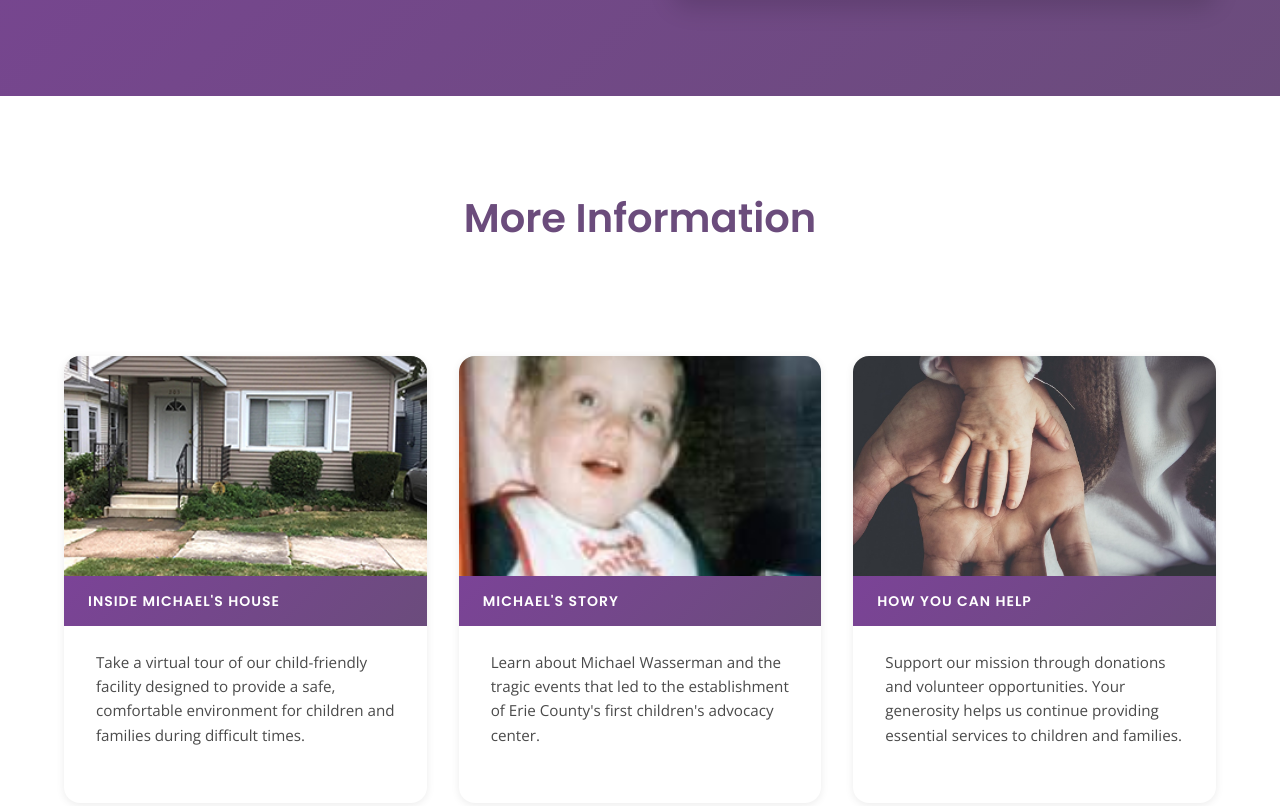
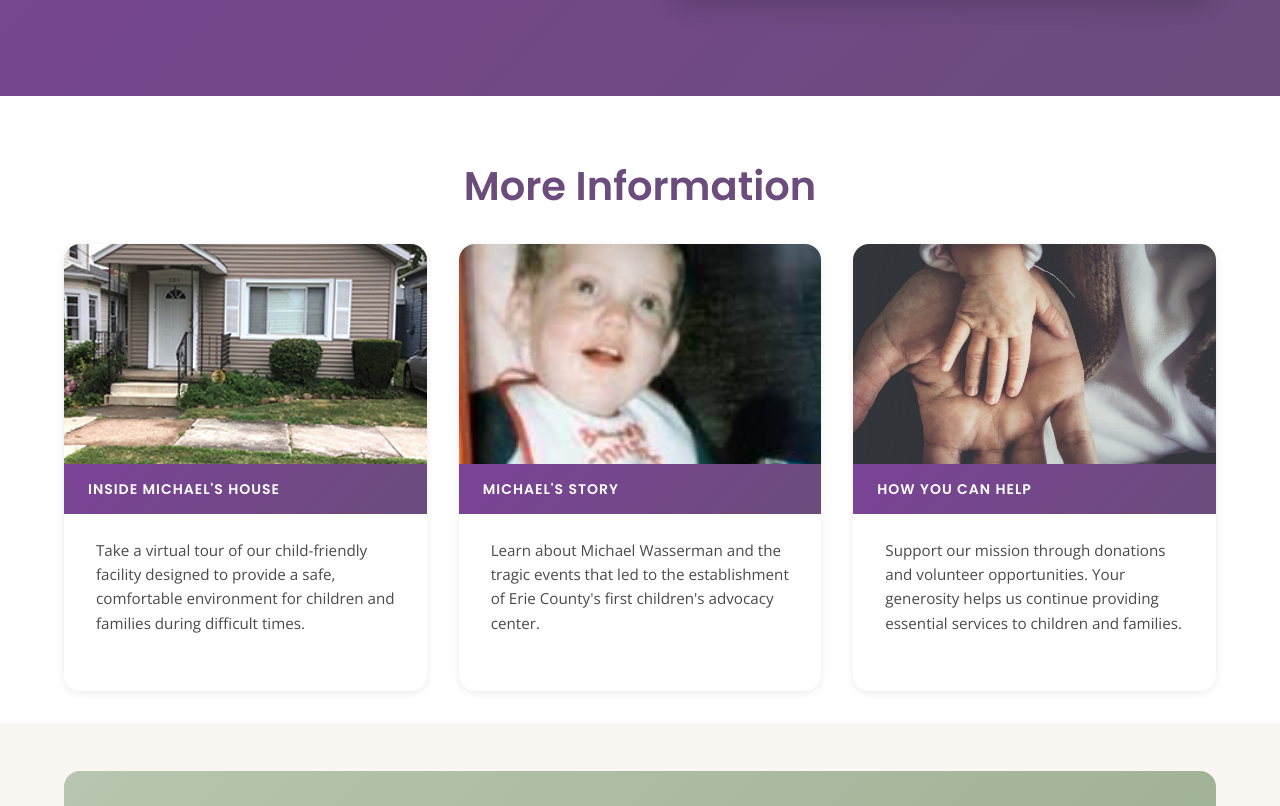
Before and after one commit to dustinschwanger/michaelshouse, a website: page index.html in a window 1280 px wide. Shown: the part 1702-2508 px from the top of the page. Drawn offline with nearby package versions, Linux system fonts and the light colour scheme.

Commit message:
Optimize More Information section spacing

```diff
--- a/css/styles.css
+++ b/css/styles.css
@@ -383,12 +383,16 @@ a:focus {
   border-radius: var(--radius-lg);
 }
 
+/* ===== More Information Section ===== */
+.more-info-section {
+  padding: var(--spacing-2xl) 0 var(--spacing-lg) 0;
+}
+
 /* ===== Card Grid ===== */
 .card-grid {
   display: grid;
   grid-template-columns: repeat(auto-fit, minmax(280px, 1fr));
   gap: var(--spacing-lg);
-  padding: var(--spacing-2xl) 0;
 }
 
 .donation-section {
--- a/index.html
+++ b/index.html
@@ -94,9 +94,9 @@
         </section>
 
         <!-- More Information Section -->
-        <section class="section">
+        <section class="more-info-section">
             <div class="container">
-                <div style="text-align: center; margin-bottom: var(--spacing-xl);">
+                <div style="text-align: center; margin-bottom: var(--spacing-lg);">
                     <h2>More Information</h2>
                 </div>
                 <div class="card-grid">
```
